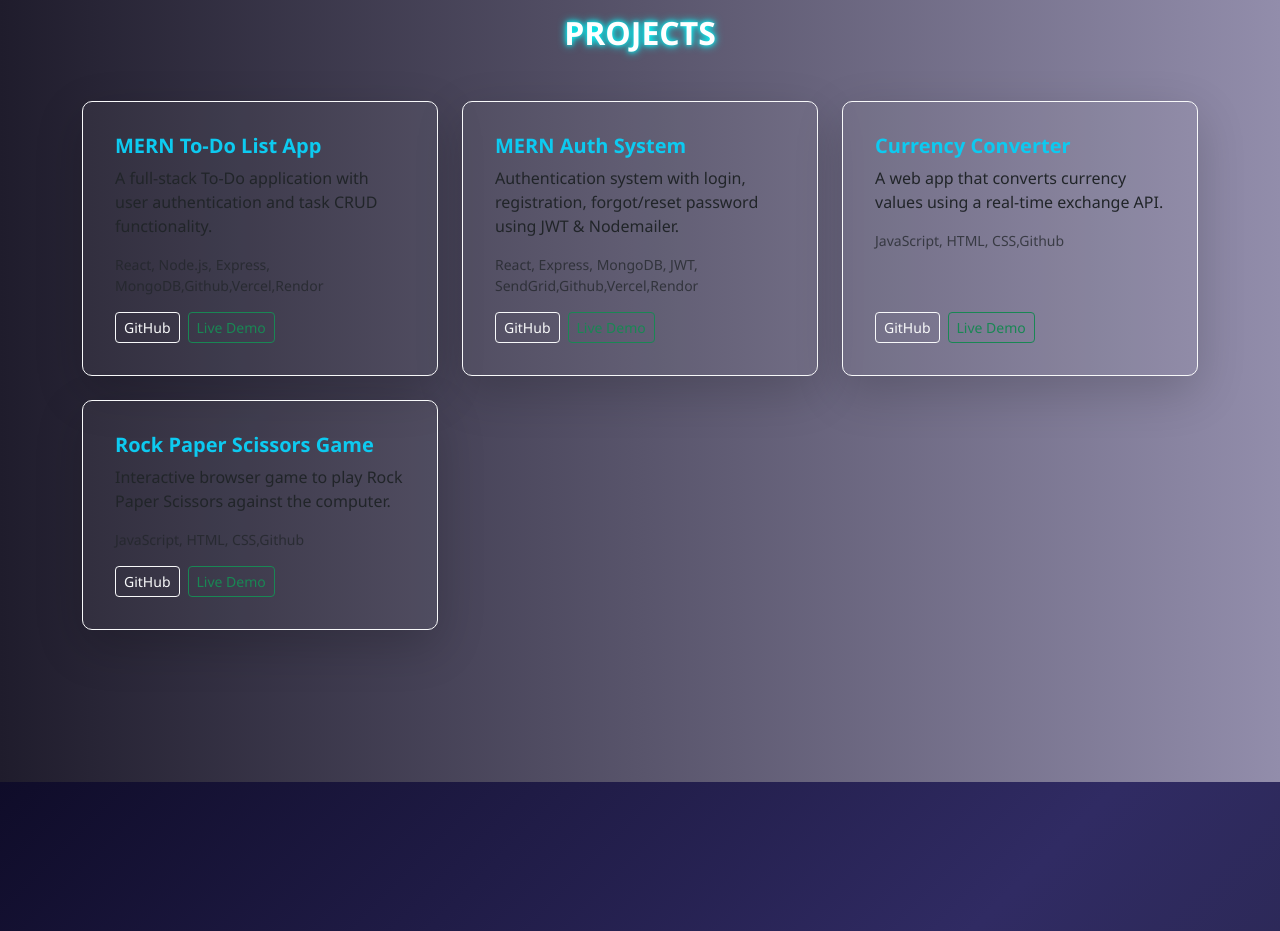
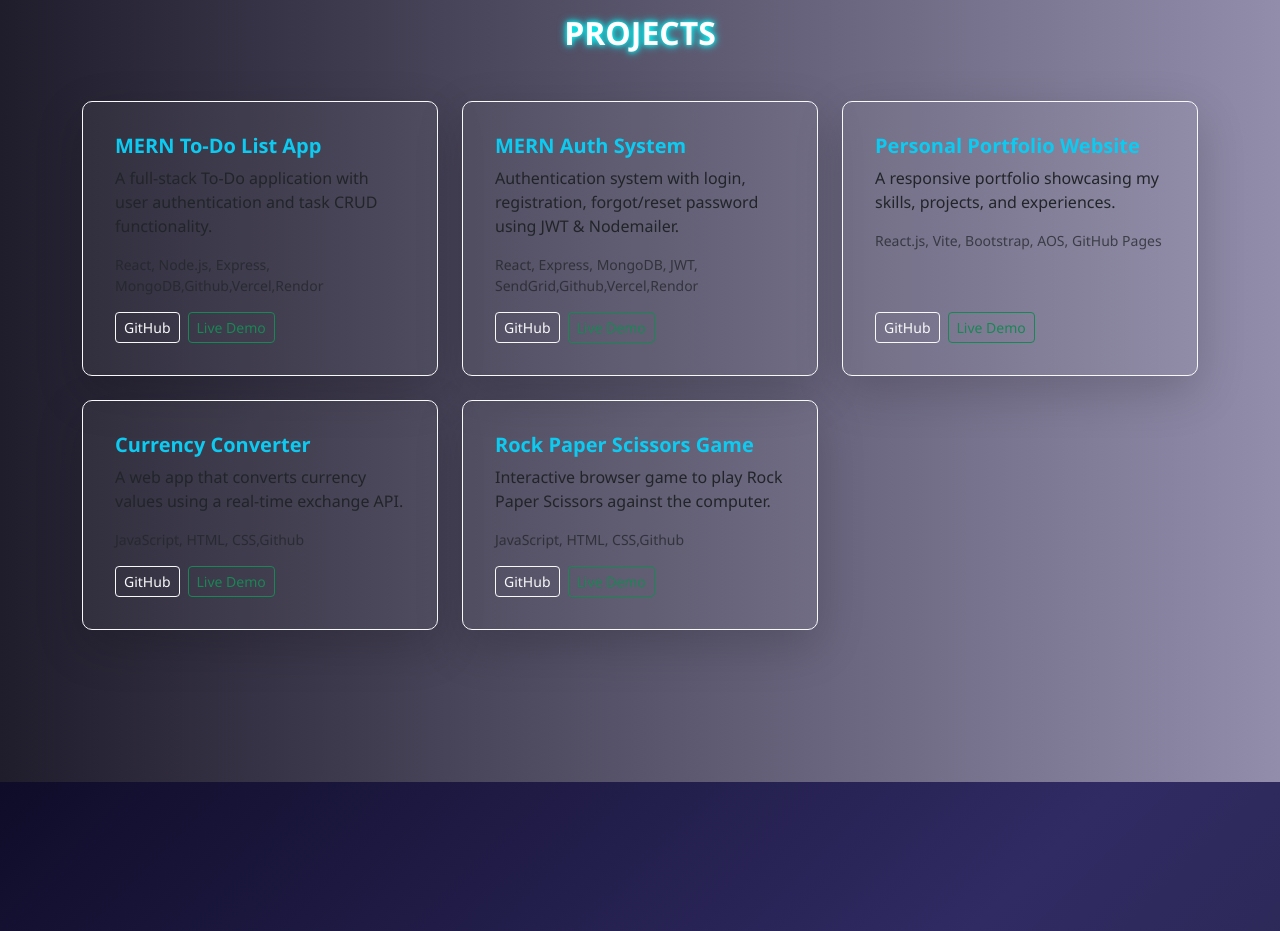
Before and after one commit to Harikrishna-challa/My-portfolio, a React (Vite) app: page / in a window 1280 px wide. Shown: the part 1200-2131 px from the top of the page. Built offline with nearby package versions, Linux system fonts and the light colour scheme.

Commit message:
added portfolio project

```diff
--- a/src/components/Projects.jsx
+++ b/src/components/Projects.jsx
@@ -16,6 +16,13 @@ const projects = [
     tech: 'React, Express, MongoDB, JWT, SendGrid,Github,Vercel,Rendor',
     github: 'https://github.com/Harikrishna-challa/Mern_Auth_Frontend',
     demo: 'https://mern-auth-jet-kappa.vercel.app/login',
+  },
+  {
+    "title": "Personal Portfolio Website",
+    "description": "A responsive portfolio showcasing my skills, projects, and experiences.",
+    "tech": "React.js, Vite, Bootstrap, AOS, GitHub Pages",
+    "github": "https://github.com/Harikrishna-challa/My-portfolio",
+    "demo": "https://harikrishna-challa.github.io/My-portfolio/"
   },
   {
     title: 'Currency Converter',
```
